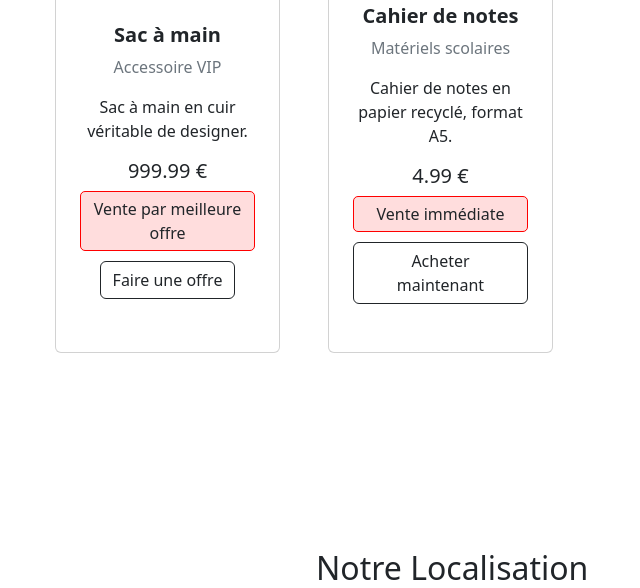
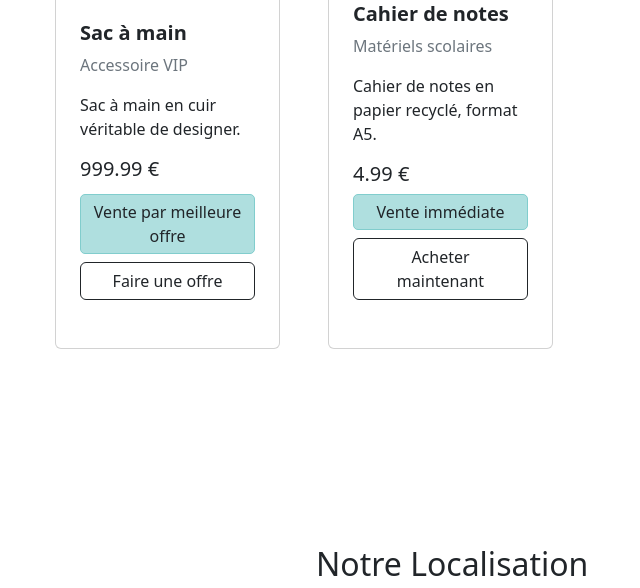
Before and after one commit to Rqbln/agora_ece, a PHP site: page / in a window 1280 px wide. Shown: the part 1282-1870 px from the top of the page, without its empty margins (336-976 px from the left). Run offline with PHP 8.4, Linux system fonts and the light colour scheme; data comes from the database, SQL or seed files in the repository; grey boxes labelled with a size stand in for pictures from a placeholder-image service; some libraries are stand-ins or nearby versions.

Commit message:
Update home.php
N'affiche que les items non vendu, visuel type de vente

```diff
--- a/pages/home.php
+++ b/pages/home.php
@@ -9,7 +9,7 @@ if (!isset($conn)) {
     die("La connexion à la base de données n'est pas définie.");
 }
 
-$sql = "SELECT * FROM produits";
+$sql = "SELECT * FROM produits WHERE vendu = 0"; // Modify the query to include vendu = 0
 $result = $conn->query($sql);
 
 if (!$result) {
@@ -32,13 +32,13 @@ function getTypeDeVente($type) {
 function getActionButton($type, $id) {
     switch ($type) {
         case 'vente_immediate':
-            return '<a class="btn btn-outline-dark mt-auto" href="pages/payment.php?id=' . $id . '">Acheter maintenant</a>';
+            return '<a class="btn btn-outline-dark w-100 mt-auto" href="pages/payment.php?id=' . $id . '">Acheter maintenant</a>';
         case 'vente_negociation':
-            return '<a class="btn btn-outline-dark mt-auto" href="pages/item.php?id=' . $id . '">Négocier le prix</a>';
+            return '<a class="btn btn-outline-dark w-100 mt-auto" href="pages/item.php?id=' . $id . '">Négocier le prix</a>';
         case 'vente_meilleure_offre':
-            return '<a class="btn btn-outline-dark mt-auto" href="pages/item.php?id=' . $id . '">Faire une offre</a>';
+            return '<a class="btn btn-outline-dark w-100 mt-auto" href="pages/item.php?id=' . $id . '">Faire une offre</a>';
         default:
-            return '<a class="btn btn-outline-dark mt-auto" href="pages/item.php?id=' . $id . '">Voir les détails</a>';
+            return '<a class="btn btn-outline-dark w-100 mt-auto" href="pages/item.php?id=' . $id . '">Voir les détails</a>';
     }
 }
 ?>
@@ -67,15 +67,27 @@ function getActionButton($type, $id) {
             height: 100%;
         }
         .contact-info .row {
-            align-items: center; /* Vertically center the row contents */
+            align-items: center;
         }
         .vente-type {
-            background-color: #ffdddd;
-            border: 1px solid #ff0000;
+            background-color: rgba(129, 205, 205, 0.63);
+            border: 1px solid #81cdcd;
             padding: 5px;
             border-radius: 5px;
-            margin-bottom: 10px;
             text-align: center;
+        }
+        .card-body {
+            display: flex;
+            flex-direction: column;
+            justify-content: space-between;
+        }
+        .card-footer {
+            display: flex;
+            flex-direction: column;
+            justify-content: flex-end;
+        }
+        .bottom-aligned {
+            margin-top: auto;
         }
     </style>
 </head>
@@ -101,13 +113,15 @@ function getActionButton($type, $id) {
                     echo '<div class="col mb-5">';
                     echo '<div class="card h-100">';
                     echo '<img class="card-img-top" src="' . $row['image_url'] . '" alt="' . $row['nom'] . '">';
-                    echo '<div class="card-body p-4">';
-                    echo '<div class="text-center">';
+                    echo '<div class="card-body p-4 d-flex flex-column">';
+                    echo '<div>';
                     echo '<h5 class="fw-bolder">' . $row['nom'] . '</h5>';
                     echo '<p class="text-muted">' . $row['categorie'] . '</p>';
                     echo '<p>' . $row['description'] . '</p>';
                     echo '<h5>' . $row['prix'] . ' €</h5>';
-                    echo '<div class="vente-type">' . getTypeDeVente($row['type_de_vente']) . '</div>';
+                    echo '</div>';
+                    echo '<div class="bottom-aligned w-100">';
+                    echo '<div class="vente-type mb-2">' . getTypeDeVente($row['type_de_vente']) . '</div>';
                     echo getActionButton($row['type_de_vente'], $row['id']);
                     echo '</div>';
                     echo '</div>';
@@ -144,6 +158,5 @@ function getActionButton($type, $id) {
     </div>
 </div>
 
-
 </body>
 </html>
```
